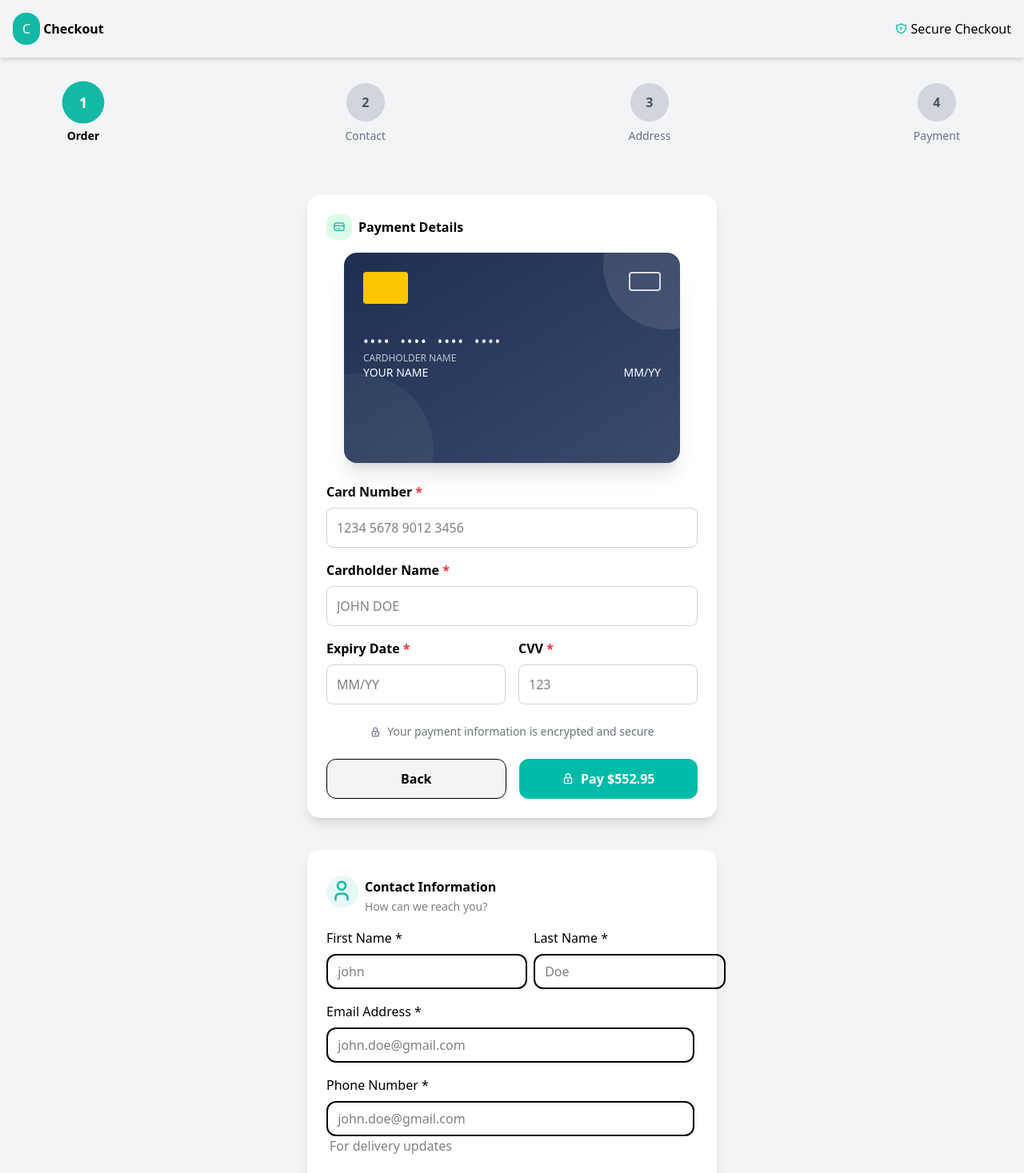
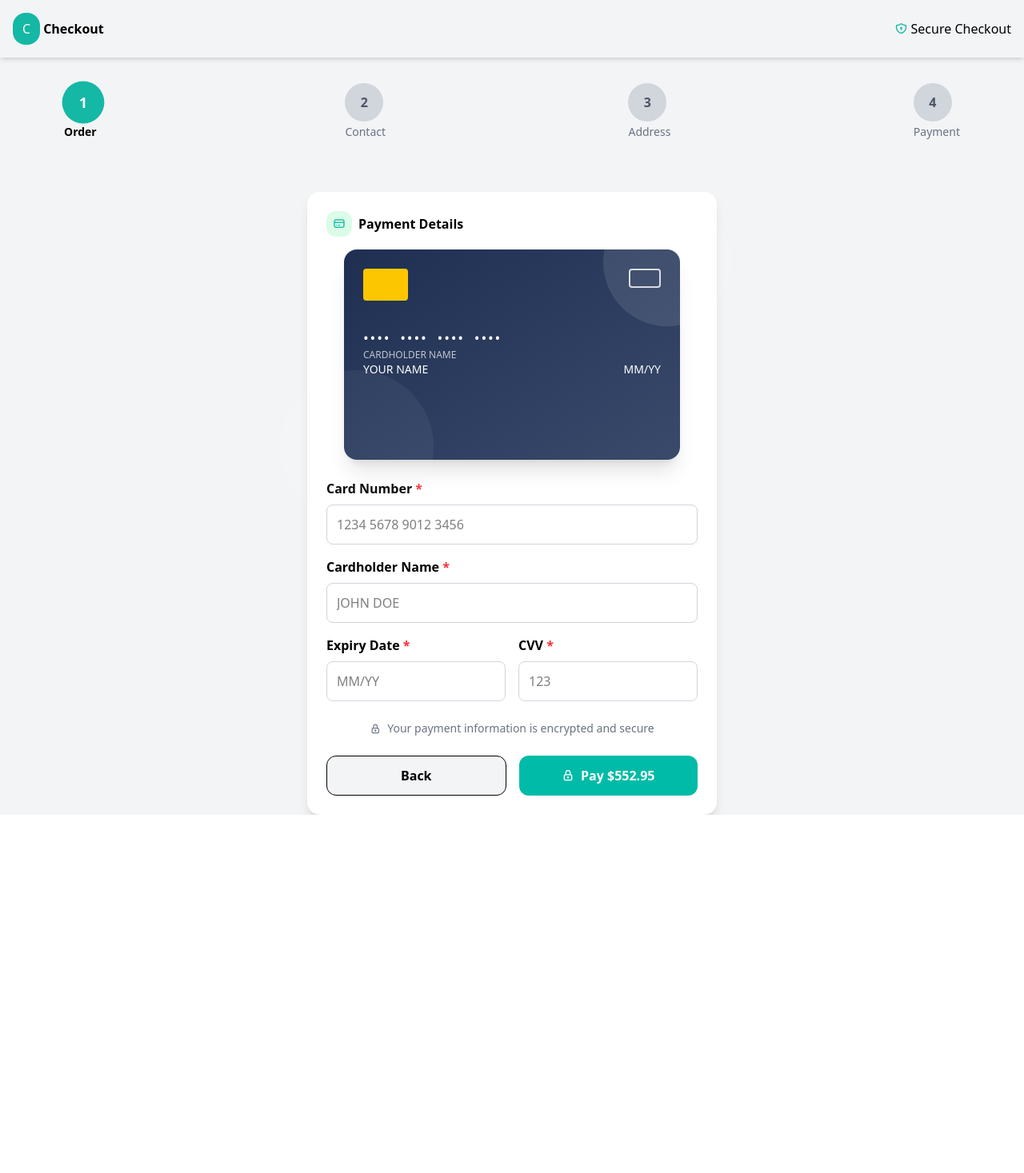
Before and after one commit to Hisham-AlAhmad/Checkout, a React (Vite) app: page /payment in a window 1280 px wide. Shown: the top 1467 px of the page at 80% size. After the commit the page ends 1019 px from the top, so only its background shows below. Built offline with nearby package versions, Linux system fonts and the light colour scheme.

Commit message:
Adding Layout + routes, Making the steps clickable

```diff
--- a/package.json
+++ b/package.json
@@ -11,7 +11,8 @@
   },
   "dependencies": {
     "react": "^19.2.0",
-    "react-dom": "^19.2.0"
+    "react-dom": "^19.2.0",
+    "react-router-dom": "^7.13.0"
   },
   "devDependencies": {
     "@eslint/js": "^9.39.1",
--- a/src/App.jsx
+++ b/src/App.jsx
@@ -1,18 +1,8 @@
 import { useState } from 'react'
 import './App.css'
-import Navbar from './components/Navbar';
-import Steps from './components/Steps';
-import Payment from './components/Payment/Payment';
-import Contact from './components/Contact';
+import AppRoutes from './Root/AppRoutes';
 
 function App() {
-    return(
-        <div className="min-h-screen bg-gray-100">
-        <Navbar/>
-        <Steps/>
-        <Payment/>
-        <Contact/>
-        </div>
-    )
+    return <AppRoutes />;
 }
 export default App
--- /dev/null
+++ b/src/Root/AppRoutes.jsx
@@ -0,0 +1,22 @@
+import { Route, Routes } from "react-router-dom";
+import Layout from "./Layout";
+import Payment from '../components/Payment/Payment';
+import Contact from '../components/Contact';
+
+function AppRoutes() {
+  return (
+    <Routes>
+      {/* User side routes */}
+      <Route element={<Layout />} >
+        <Route path="/" element={<Payment />} />
+        <Route path="/payment" element={<Payment />} />
+        <Route path="/contact" element={<Contact />} />
+      </Route>
+
+      {/* <Route path="*" element={<NotFound />} /> */}
+    </Routes>
+
+  );
+}
+
+export default AppRoutes;
--- /dev/null
+++ b/src/Root/Layout.jsx
@@ -0,0 +1,18 @@
+import { Outlet } from "react-router-dom";
+import Navbar from '../components/Navbar';
+import Steps from '../components/Steps';
+
+function Layout() {
+  return (
+    <div className="min-h-screen bg-gray-100">
+        <Navbar />
+        <Steps />
+      <div className="content">
+        <Outlet />
+      </div>
+
+    </div>
+  );
+}
+
+export default Layout;
--- a/src/components/Steps.jsx
+++ b/src/components/Steps.jsx
@@ -1,15 +1,25 @@
 import { useState } from "react"
+import { Link } from "react-router-dom";
+
 function Steps() {
-  const steps = [{ id: 1, label: "Order" },{ id: 2, label: "Contact" },{ id: 3, label: "Address" },{ id: 4, label: "Payment" },]
-  const [activeStep, setActiveStep] = useState(1)
+  const steps = [
+    { id: 1, label: "Order", path: "/" },
+    { id: 2, label: "Contact", path: "/contact" },
+    { id: 3, label: "Address", path: "/address" },
+    { id: 4, label: "Payment", path: "/payment" }
+  ]
+  const [activeStep, setActiveStep] = useState(1);
+
   return (
     <ul className="flex justify-between mx-20 mt-8 items-center">
       {steps.map((step) => (
         <li key={step.id} className="flex justify-center">
-          <div onClick={() => setActiveStep(step.id)}className="flex flex-col items-center cursor-pointer">
-            <span className={`w-12 h-12 rounded-full flex items-center justify-center font-bold transition-all
-                ${step.id === activeStep ? "bg-(--primary) text-white scale-110": "bg-gray-300 text-gray-600"}`}>{step.id}</span>
-        <span className={`text-sm mt-2 ${step.id === activeStep ? "text(--primary) font-semibold": "text-gray-500"}`}>{step.label}</span>
+          <div onClick={() => setActiveStep(step.id)} className="flex flex-col items-center cursor-pointer">
+            <Link to={step.path}>
+              <span className={`w-12 h-12 rounded-full flex items-center justify-center font-bold transition-all
+                ${step.id === activeStep ? "bg-(--primary) text-white scale-110" : "bg-gray-300 text-gray-600"}`}>{step.id}</span>
+              <span className={`text-sm mt-2 ${step.id === activeStep ? "text(--primary) font-semibold" : "text-gray-500"}`}>{step.label}</span>
+            </Link>
           </div>
         </li>
       ))}
--- a/src/main.jsx
+++ b/src/main.jsx
@@ -1,10 +1,14 @@
 import { StrictMode } from 'react'
 import { createRoot } from 'react-dom/client'
+import { BrowserRouter } from 'react-router-dom'
 import './index.css'
 import App from './App.jsx'
 import './index.css'
+
 createRoot(document.getElementById('root')).render(
   <StrictMode>
-    <App />
+    <BrowserRouter>
+      <App />
+    </BrowserRouter>
   </StrictMode>,
 )
```
Also changed, not shown: 1 other file (tests, documents, lock files or other folders).
